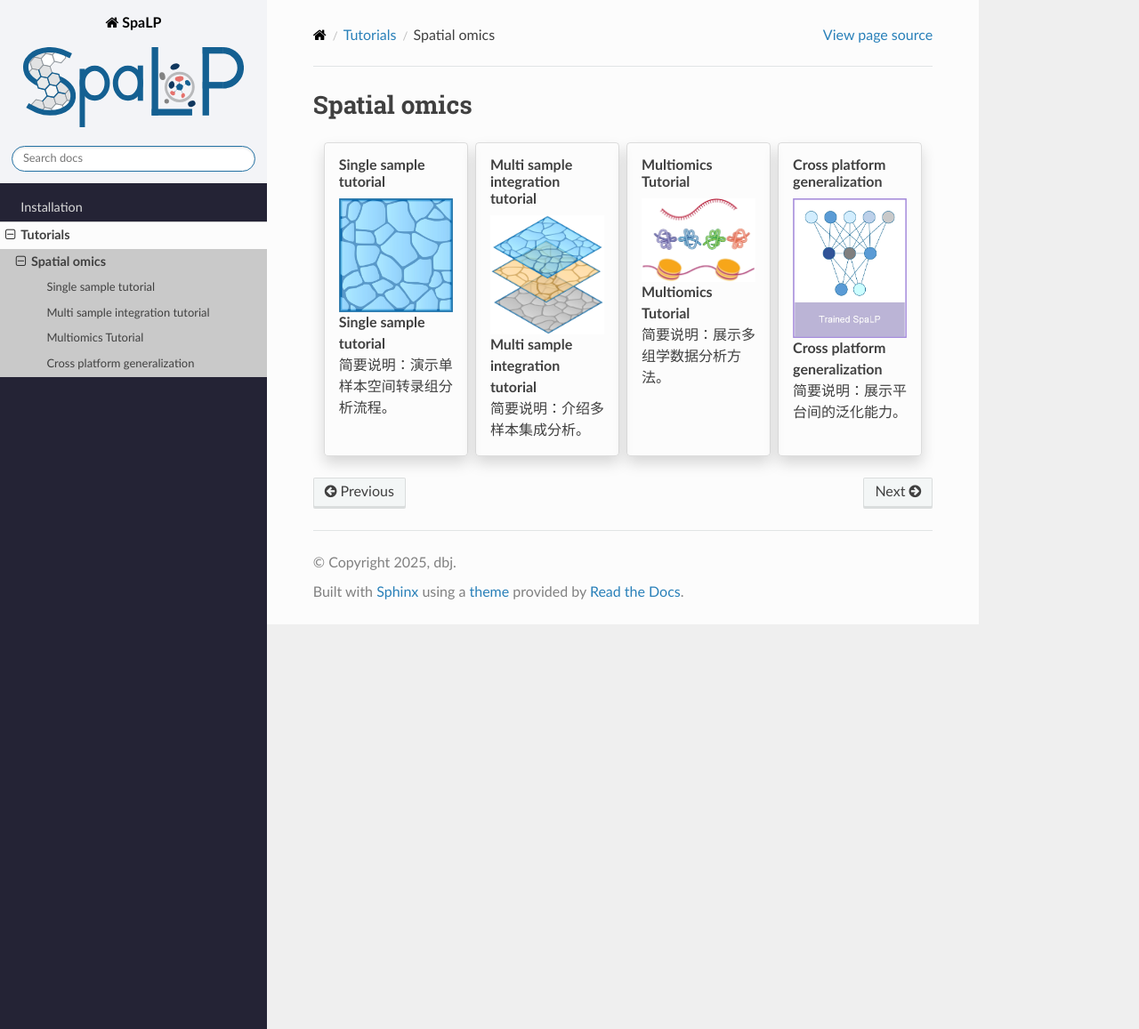
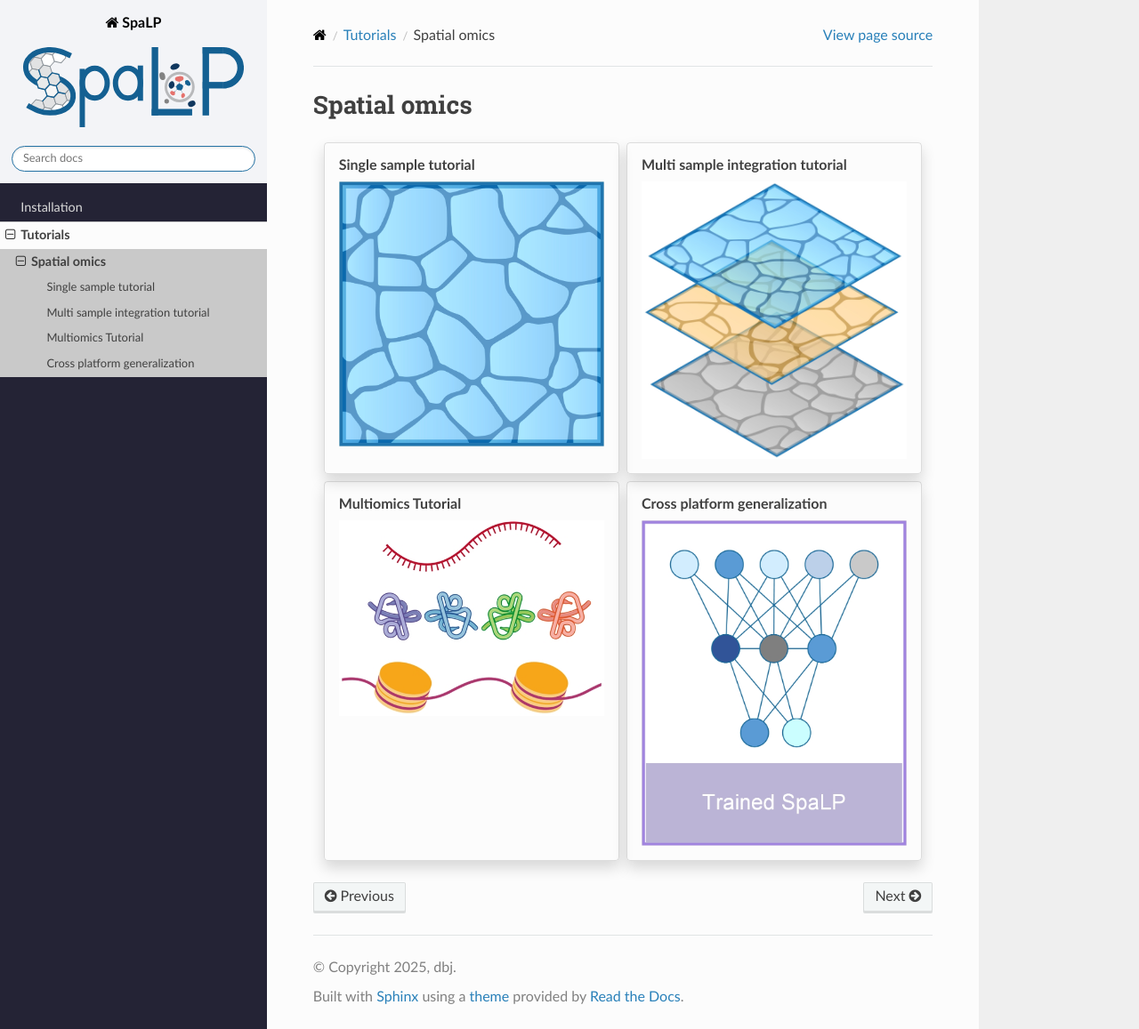
Before and after one commit to 1027victor/SpaLP, a Sphinx documentation site: the page built from docs/source/tutorials/Spatial_omics/index.md, in a window 1280 px wide and 1157 px high. Shown: the whole window at 89% size. Built offline with Sphinx 7.4.7 and the Read the Docs theme 3.1.0, drawn with Linux system fonts in a browser that asks for light colours; pages that are not in the unit, such as notebooks, are missing from menus.

Commit message:
Update index.md

````diff
--- a/docs/source/tutorials/Spatial_omics/index.md
+++ b/docs/source/tutorials/Spatial_omics/index.md
@@ -1,6 +1,6 @@
 # Spatial omics
 
-::::{grid} 1 1 2 4
+::::{grid} 1 1 2 2
 :gutter: 2
 
 :::{grid-item-card} Single sample tutorial
@@ -14,8 +14,7 @@
 :class: sd-m-0
 ```
 
-**Single sample tutorial**
-简要说明：演示单样本空间转录组分析流程。
+
 :::
 
 :::{grid-item-card} Multi sample integration tutorial
@@ -29,8 +28,7 @@
 :class: sd-m-0
 ```
 
-**Multi sample integration tutorial**
-简要说明：介绍多样本集成分析。
+
 :::
 
 :::{grid-item-card} Multiomics Tutorial
@@ -44,8 +42,6 @@
 :class: sd-m-0
 ```
 
-**Multiomics Tutorial**
-简要说明：展示多组学数据分析方法。
 :::
 
 :::{grid-item-card} Cross platform generalization
@@ -59,8 +55,6 @@
 :class: sd-m-0
 ```
 
-**Cross platform generalization**
-简要说明：展示平台间的泛化能力。
 :::
 
 ::::
````
